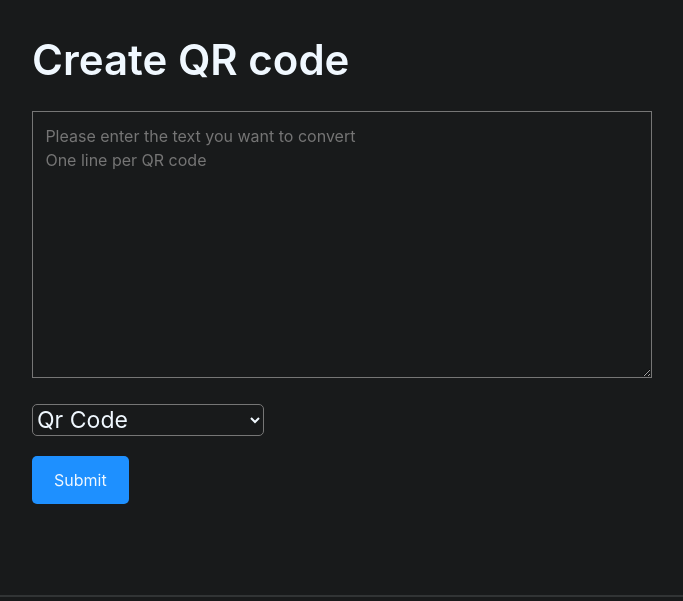
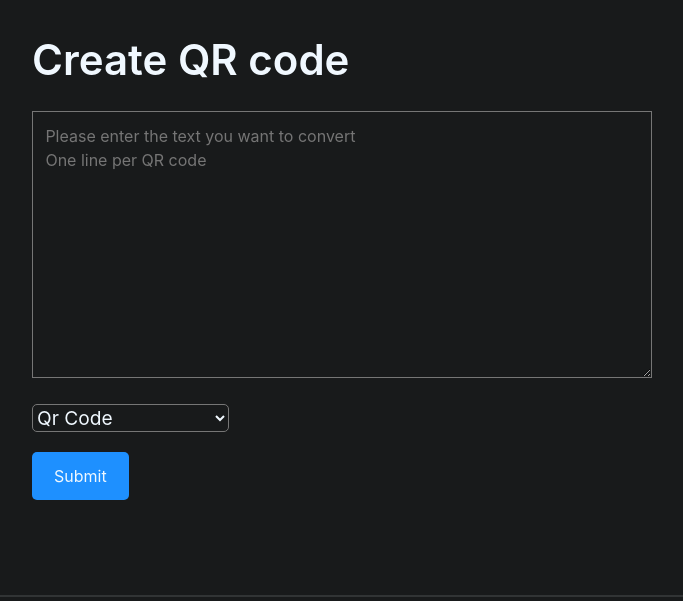
Before and after one commit to canklot/Django_qr, a Django app: page / in a window 1280 px wide. Shown: the part 131-732 px from the top of the page, without its empty margins (298-981 px from the left). Run offline with Django 3.2, Linux system fonts and the light colour scheme.

Commit message:
css cleaning and change classes to id

```diff
--- a/qr_app/forms.py
+++ b/qr_app/forms.py
@@ -4,7 +4,6 @@ from django import forms
 class TextForm(forms.Form):
     text = forms.CharField(
         widget=forms.Textarea(attrs={'id': 'qr_text_input_id',
-                                     'class': 'form_text_css',
                                      'placeholder': 'Please enter the text you want to convert \nOne line per QR code'}),
         label='text', max_length=400)
 
@@ -25,5 +24,5 @@ class TextForm(forms.Form):
                ('CODABAR', 'Barcode CODABAR')]
 
     barcode_type_selection = forms.ChoiceField(
-        choices=CHOICES, widget=forms.Select(attrs={'id': 'qr_type_radio_input_id',
+        choices=CHOICES, widget=forms.Select(attrs={'id': 'qr_type_input_id',
                                                     'class': 'barcode_type_css'}))
--- a/qr_app/static/scripts.js
+++ b/qr_app/static/scripts.js
@@ -9,7 +9,7 @@ If returns false request discarded. */
 $("#qr_form_id").on("submit", function () {
   text = document.getElementById("qr_text_input_id").value;
 
-  barcode_type = document.getElementById("qr_type_radio_input_id").value;
+  barcode_type = document.getElementById("qr_type_input_id").value;
 
   if (barcode_type == "qr_code") {
     return true;
--- a/qr_app/static/styles.css
+++ b/qr_app/static/styles.css
@@ -12,9 +12,3 @@ body {
     padding: 10px;
 
 }
-
-#base_container {
-    min-height: 100vh;
-    display: grid;
-    grid-template-rows: auto 1fr auto;
-}
--- a/qr_app/templates/qr_app/base.html
+++ b/qr_app/templates/qr_app/base.html
@@ -18,6 +18,7 @@
   </head>
 
   <body class="">
+    <!-- base_container -->
     <div id="base_container">{% block content%}{% endblock content%}</div>
 
     <!-- jQuery first, then Popper.js, then Bootstrap JS -->
@@ -39,4 +40,12 @@
     <script src="https://ajax.googleapis.com/ajax/libs/jquery/3.6.0/jquery.min.js"></script>
     <script src="/static/scripts.js"></script>
   </body>
+
+  <style>
+    #base_container {
+      min-height: 100vh;
+      display: grid;
+      grid-template-rows: auto 1fr auto;
+    }
+  </style>
 </html>
--- a/qr_app/templates/qr_app/form.html
+++ b/qr_app/templates/qr_app/form.html
@@ -1,48 +1,44 @@
-<form id="qr_form_id" class="form_general center" method="post">
+<form id="qr_form_id" class="center" method="post">
   {% csrf_token %}
-  <div class="tool_header">Create QR code</div>
-  <div class="">{{ form.text }}</div>
-  <div class="barcode_type_css">{{ form.barcode_type_selection }}</div>
-  <input class="form_submit_css" type="submit" value="Submit" />
+  <div id="tool_header">Create QR code</div>
+  {{ form.text }} {{ form.barcode_type_selection }}
+  <input id="form_submit" type="submit" value="Submit" />
 </form>
 
 <style>
-  .form_general {
+  #qr_form_id {
     margin-top: 3%;
     margin-bottom: 3%;
   }
 
-  .barcode_type_css {
+  #qr_type_input_id {
     font-size: larger;
     background-color: inherit;
     color: inherit;
     border-radius: 5px;
+    display: block;
   }
+
   option {
-    /* Whatever color  you want */
     background-color: slategray;
   }
 
-  .form_text_css {
-    width: 100%;
-    background-color: rgb(24, 26, 27);
-    margin-top: 20px;
-    margin-bottom: 20px;
-
-    color: aliceblue;
-  }
-
-  .tool_header {
+  #tool_header {
     padding-top: 3%;
     font-size: 42px;
     font-weight: 600;
   }
 
-  #qr_text_input_id.form_text_css {
+  #qr_text_input_id {
     padding: 2%;
+    width: 100%;
+    background-color: rgb(24, 26, 27);
+    margin-top: 20px;
+    margin-bottom: 20px;
+    color: aliceblue;
   }
 
-  .form_submit_css {
+  #form_submit {
     margin-top: 20px;
     padding: 10px 20px 10px;
     background-color: dodgerblue;
```
